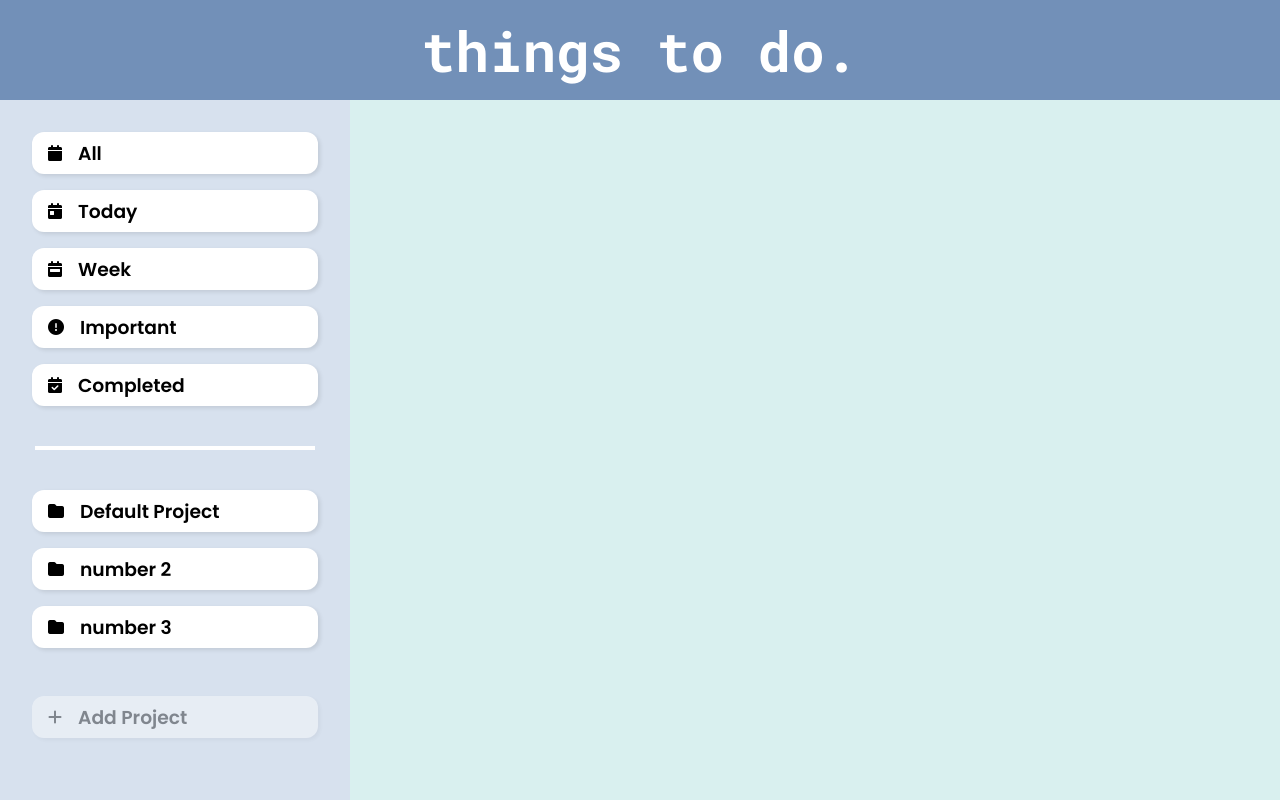
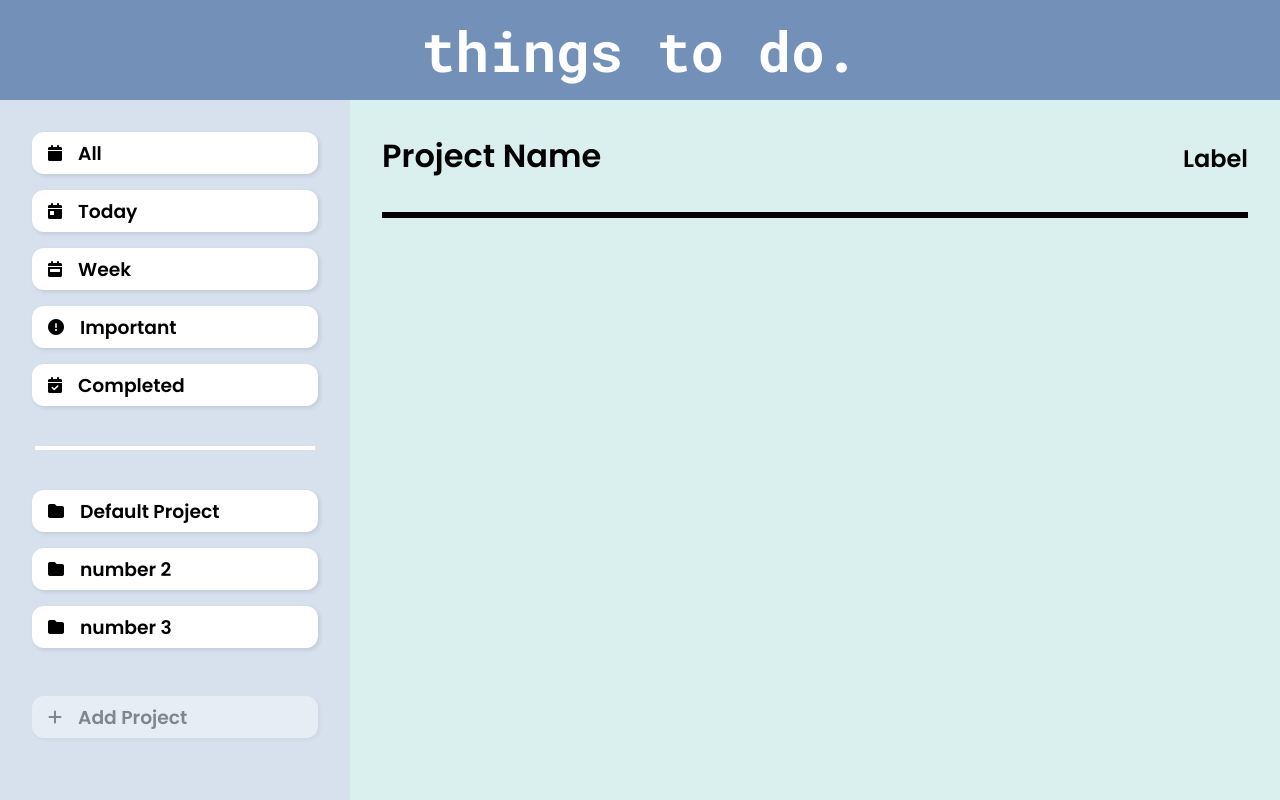
Before and after one commit to elsaepo/odin-todo, a website built with webpack: page dist/index.html in a window 1280 px wide. Built offline with nearby package versions, Linux system fonts and the light colour scheme.

Commit message:
add drawing project to main container

```diff
--- a/src/actionHandler.js
+++ b/src/actionHandler.js
@@ -18,12 +18,13 @@ domCreator.eventEmitter.on("deleteProject", (projectButton) => {
 });
 
 domCreator.eventEmitter.on("newProject", (projectName, projectLabel) => {
-    let newProject = new Project(projectName, projectLabel);
+    const newProject = new Project(projectName, projectLabel);
     domCreator.drawProjectNav(newProject);
 });
 
-domCreator.eventEmitter.on("projectButton", (projectButton) => {
-    domCreator.drawProjectContent(projectButton.id);
+domCreator.eventEmitter.on("projectButton", (project) => {
+    domCreator.drawProjectInfo(project);
+    domCreator.drawTaskList(project.taskList);
 });
 
 let defaultProject = new Project("Default Project", "This is a default project description");
--- a/src/domCreator.js
+++ b/src/domCreator.js
@@ -8,7 +8,7 @@ const content = document.querySelector("#content");
 const drawSidebarLink = function (linkObj) {
     const navButton = document.createElement("div");
     navButton.id = linkObj.link || linkObj.id;
-    navButton.classList.add("nav-button")
+    navButton.classList.add("nav-button");
     const navIcon = document.createElement("i");
     linkObj.iconClasses.forEach(iconClass => navIcon.classList.add(iconClass));
     const navText = document.createElement("h3");
@@ -20,12 +20,15 @@ const drawSidebarLink = function (linkObj) {
 
 const drawProjectNav = function (project) {
     const thisProjectButton = drawSidebarLink(project);
+    thisProjectButton.addEventListener("mousedown", function() {
+        eventEmitter.emit("projectButton", project);
+    })
     const projectDeleteButton = document.createElement("div");
     projectDeleteButton.classList.add("nav-project-delete");
     const deleteIcon = document.createElement("i");
     deleteIcon.classList.add("fa-solid", "fa-xmark");
     projectDeleteButton.appendChild(deleteIcon);
-    projectDeleteButton.addEventListener("mousedown", function(){
+    projectDeleteButton.addEventListener("mousedown", function () {
         eventEmitter.emit("deleteProject", thisProjectButton)
     })
     thisProjectButton.appendChild(projectDeleteButton);
@@ -33,11 +36,16 @@ const drawProjectNav = function (project) {
     return thisProjectButton;
 }
 
-const drawProjectContent = function (project) {
+const drawProjectInfo = function (project) {
+    taskListTitle.textContent = project.title;
+    taskListLabel.textContent = project.label;
+}
+
+const drawTask = function (task) {
 
 }
 
-const drawTask = function (task) {
+const drawTaskList = function (taskList) {
 
 }
 
@@ -50,6 +58,7 @@ titleText.classList.add("title-text");
 titleText.textContent = "things to do.";
 header.appendChild(titleText);
 
+// Creating DOM body
 const body = document.createElement("div");
 body.id = "body-container";
 
@@ -92,7 +101,7 @@ const projectNameInputContainer = document.createElement("div");
 const projectNameInputLabel = document.createElement("label");
 projectNameInputLabel.for = "title";
 projectNameInputLabel.textContent = "Title:"
-const projectNameInputText = document.createElement ("input");
+const projectNameInputText = document.createElement("input");
 projectNameInputText.id = "project-title"
 projectNameInputText.name = "title"
 projectNameInputText.type = "text";
@@ -104,7 +113,7 @@ const projectLabelInputContainer = document.createElement("div");
 const projectLabelInputLabel = document.createElement("label");
 projectLabelInputLabel.for = "label";
 projectLabelInputLabel.textContent = "Label:"
-const projectLabelInputText = document.createElement ("input");
+const projectLabelInputText = document.createElement("input");
 projectLabelInputText.id = "project-label"
 projectLabelInputText.name = "label"
 projectLabelInputText.type = "text";
@@ -124,20 +133,20 @@ addProjectInputContainer.classList.add("nav-adding-project");
 
 addProjectButtonContainer.insertBefore(addProjectInputContainer, addProjectButtonContainer.firstChild);
 
-const toggleAddProjectContainer = function(){
+const toggleAddProjectContainer = function () {
     addProjectInputContainer.classList.toggle("nav-hidden");
     addProjectButton.firstChild.classList.toggle("fa-plus");
     addProjectButton.firstChild.classList.toggle("fa-minus");
 }
 
-addProjectInputContainer.addEventListener("submit", function(event){
+addProjectInputContainer.addEventListener("submit", function (event) {
     event.preventDefault();
     const projectForm = document.forms["add-project-form"];
     const formData = new FormData(projectForm);
     const projectTitle = formData.get("title");
     const projectLabel = formData.get("label");
     let validProject = true;
-    if(validProject){
+    if (validProject) {
         eventEmitter.emit("newProject", projectTitle, projectLabel);
         toggleAddProjectContainer();
         projectForm.reset();
@@ -150,11 +159,32 @@ sidebar.appendChild(horizontalRule);
 sidebar.appendChild(projectContainer);
 sidebar.appendChild(addProjectButtonContainer);
 
+// Creating DOM main
+const main = document.createElement("main");
+main.id = "main";
+
+// Creating DOM Task List
+const taskListHeader = document.createElement("div");
+taskListHeader.classList.add("task-container-header");
+const taskListTitle = document.createElement("h2");
+taskListTitle.textContent = "Project Name";
+const taskListLabel = document.createElement("h4");
+taskListLabel.textContent = "Label";
+taskListHeader.appendChild(taskListTitle);
+taskListHeader.appendChild(taskListLabel);
+
+const taskList = document.createElement("div");
+taskList.classList.add("task-container");
+
+main.appendChild(taskListHeader);
+main.appendChild(taskList);
+
 body.appendChild(sidebar);
+body.appendChild(main);
 content.appendChild(header);
 content.appendChild(body);
 
 
 
 
-export default { eventEmitter, drawProjectNav, navContainer, projectContainer, addProjectButton };
+export default { eventEmitter, drawProjectNav, drawProjectInfo, drawTaskList, drawTask, navContainer, projectContainer, addProjectButton };
--- a/src/style.css
+++ b/src/style.css
@@ -15,6 +15,18 @@ body {
     font-family: Poppins, sans-serif;
 }
 
+h2, h4 {
+    margin: 0;
+}
+
+h2 {
+    font-size: 2rem;
+}
+
+h4 {
+    font-size: 1.5rem;
+}
+
 #header {
     height: 100px;
     width: 100vw;
@@ -29,7 +41,6 @@ body {
     font-family: "Roboto Mono", monospace;
     font-size: 3.5rem;
     flex-grow: 1;
-
 }
 
 #body-container {
@@ -182,3 +193,29 @@ body {
     border: none;
     border-top: 4px solid white;
 }
+
+#main {
+    flex-grow: 1;
+    display: flex;
+    flex-direction: column;
+    height: 100%;
+    padding: 32px;
+    gap: 32px;
+}
+
+.task-container-header {
+    display: flex;
+    justify-content: space-between;
+    align-items: baseline;
+    gap: 16px;
+}
+
+.task-container-header *:first-child {
+    flex-grow: 1;
+}
+
+.task-container {
+    display: flex;
+    flex-direction: column;
+    border: 3px solid black;
+}
```
Also changed, not shown: dist/bundle.js.
